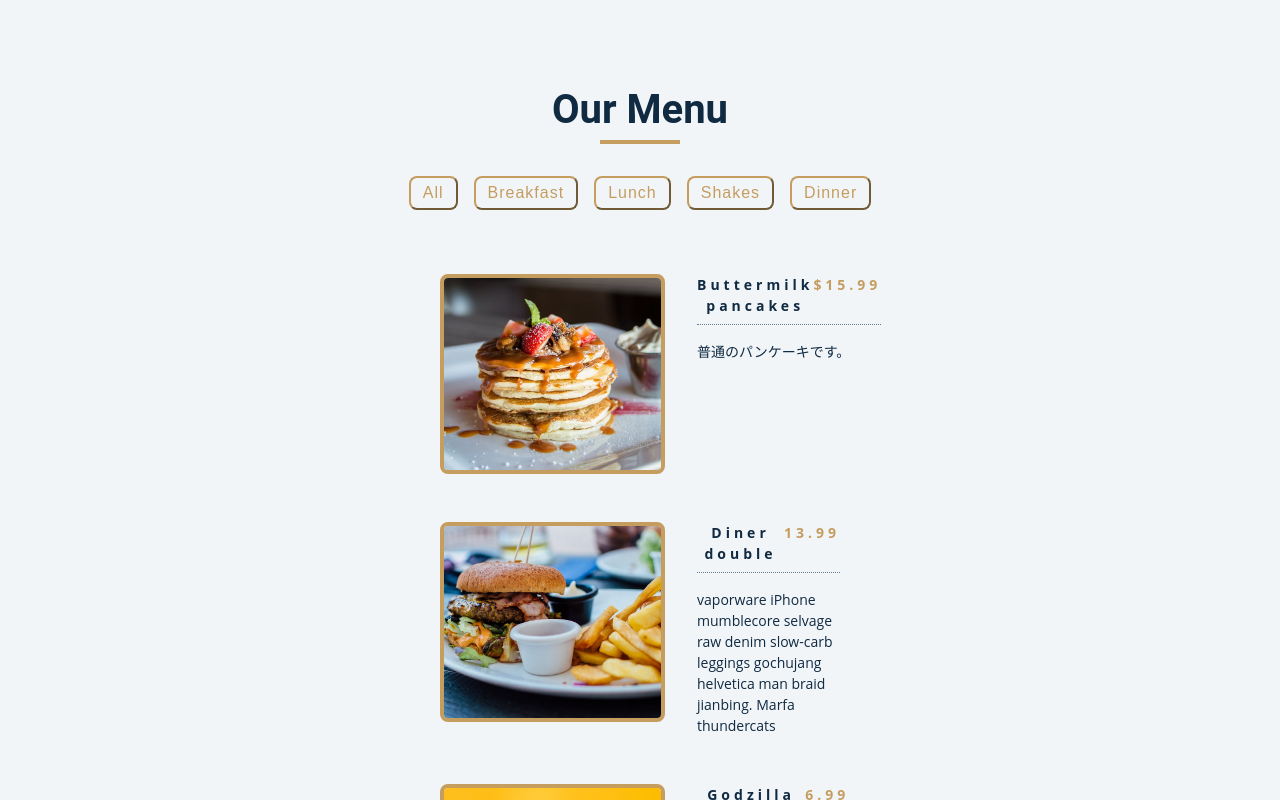
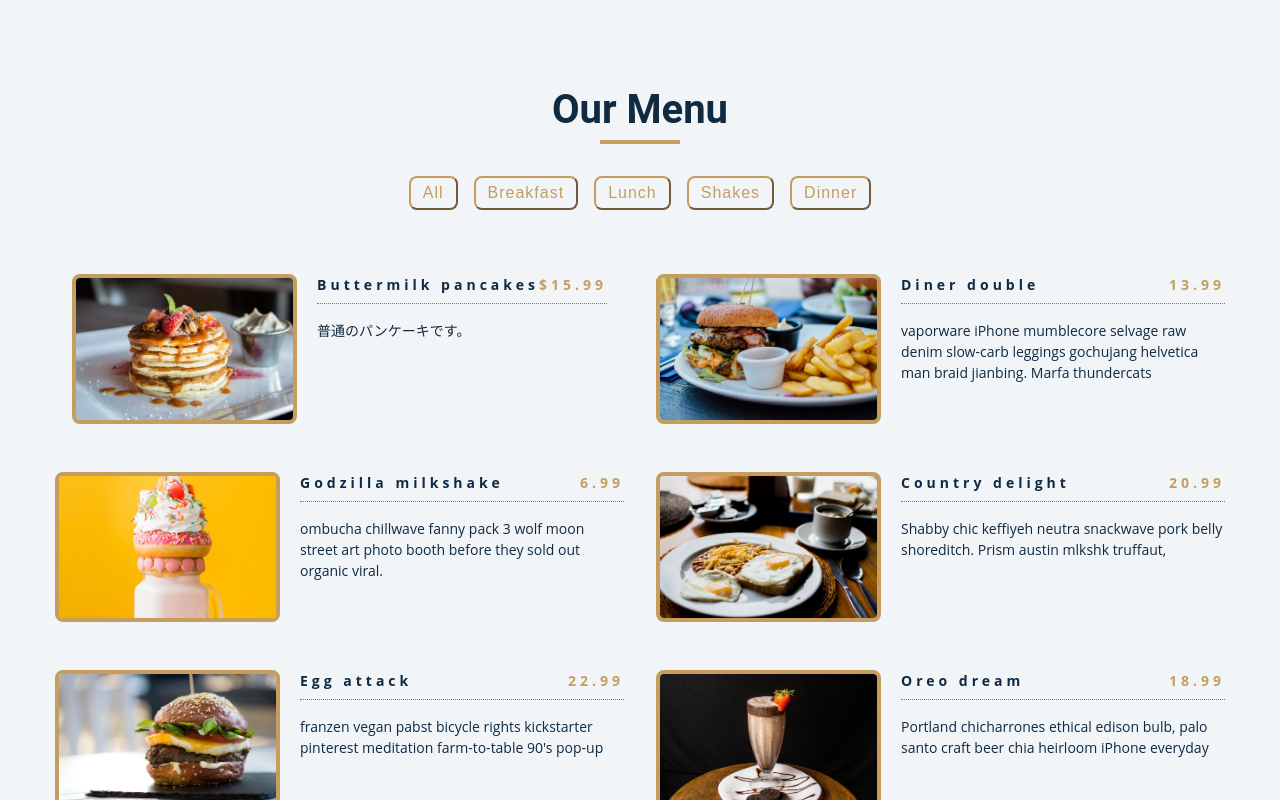
Before and after one commit to r-shirasu/menu_React_practice, a React (Create React App) app: page / in a window 1280 px wide. Shown: the top 800 px of the page. Built offline with nearby package versions, Linux system fonts and the light colour scheme.

Commit message:
scssメディアクエリ修正

```diff
--- a/src/Menu.scss
+++ b/src/Menu.scss
@@ -53,6 +53,12 @@ $gold: #c59d5f;
     }
   }
 
+  @media screen and (min-width: 992px) {
+    .section {
+      width: 95vw;
+    }
+  }
+
   .item-info {
     header {
       display: flex;
@@ -82,21 +88,26 @@ $gold: #c59d5f;
 }
 
 @media screen and (min-width: 768px) {
+  .section {
     .menu-item {
       grid-template-columns: 225px 1fr;
       gap: 0 1.25rem;
       max-width: 40rem;
-  }
       .photo {
         height: 175px;
       }
     }
+  }
+}
+
 @media screen and (min-width: 1200px) {
-  .section-center {
+  .section {
     width: 95vw;
     grid-template-columns: 1fr 1fr;
-  }
+    .menu-item {
       .photo {
         height: 150px;
       }
     }
+  }
+}
```
Lines whose indentation alone changed are shown as unchanged.
